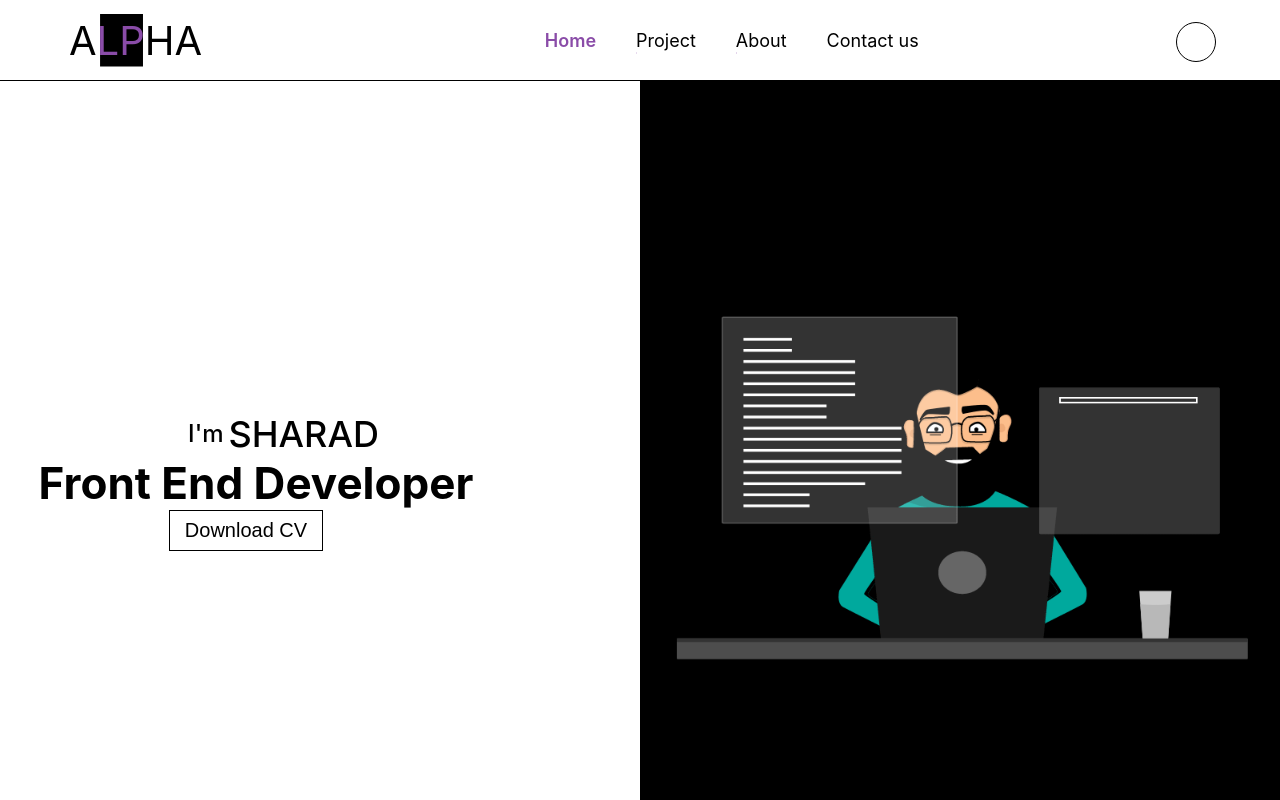
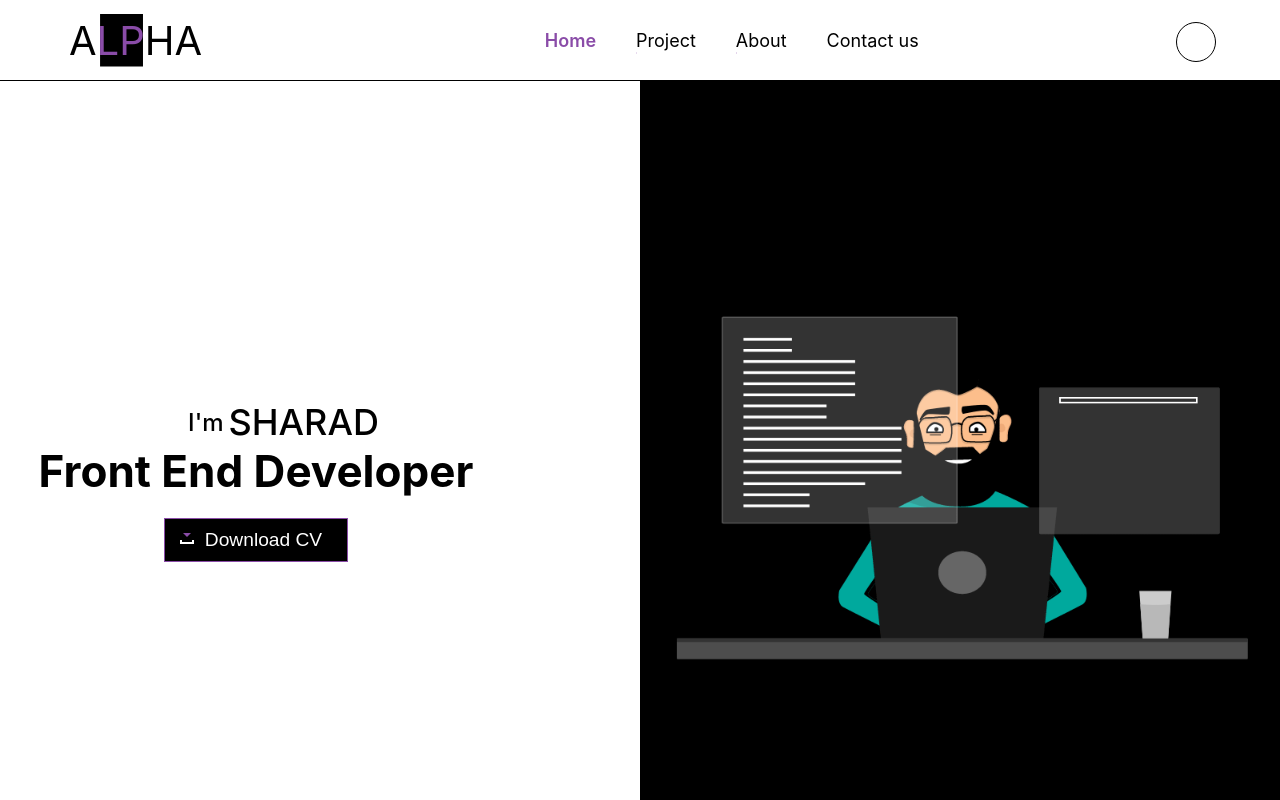
Before and after one commit to codebyalpha/ReactPortfolio, a React (Create React App) app: page / in a window 1280 px wide. Shown: the top 800 px of the page. Built offline with nearby package versions, Linux system fonts and the light colour scheme; some icons are missing.

Commit message:
issue fix and add link to download cv

```diff
--- a/src/pages/Home.css
+++ b/src/pages/Home.css
@@ -166,23 +166,88 @@
   margin-top: 10px;
 }
 
-.DownloadBtn {
-  padding: 8px 15px;
-  font-size: 20px;
-  color: var(--primary);
-  background-color: var(--secondary);
-  border: 1px solid var(--primary);
+.buttonDownload {
+  display: inline-block;
   position: relative;
-  overflow: visible;
+  padding: 10px 25px;
+  background-color: var(--primary);
+  color: var(--secondary);
+  font-family: sans-serif;
+  text-decoration: none;
+  font-size: 1.2em;
+  text-align: center;
+  text-indent: 15px;
+  border: 1px solid var(--intro);
+  margin-top: 1em;
+  transition: 0.4s ease all;
 }
 
-.DownloadBtn::before {
+.buttonDownload:hover {
+  background-color: var(--secondary);
+  color: var(--primary);
+}
+
+.buttonDownload:before,
+.buttonDownload:after {
+  content: " ";
+  display: block;
   position: absolute;
-  bottom: 10px;
-  left: 20px;
-  height: 5px;
-  background-color: red;
-  width: 20px;
+  left: 15px;
+  top: 52%;
+}
+
+.buttonDownload:before {
+  width: 10px;
+  height: 2px;
+  border-style: solid;
+  border-width: 0 2px 2px;
+}
+
+.buttonDownload:after {
+  width: 0;
+  height: 0;
+  margin-left: 3px;
+  margin-top: -7px;
+
+  border-style: solid;
+  border-width: 4px 4px 0 4px;
+  border-color: transparent;
+  border-top-color: inherit;
+
+  animation: downloadArrow 2s linear infinite;
+  animation-play-state: paused;
+}
+
+.buttonDownload:hover:before {
+  border-color: var(--intro);
+}
+
+.buttonDownload:hover:after {
+  border-top-color: var(--intro);
+  animation-play-state: running;
+}
+
+/* keyframes for the download icon anim */
+@keyframes downloadArrow {
+  /* 0% and 0.001% keyframes used as a hackish way of having the button frozen on a nice looking frame by default */
+  0% {
+    margin-top: -7px;
+    opacity: 1;
+  }
+
+  0.001% {
+    margin-top: -15px;
+    opacity: 0;
+  }
+
+  50% {
+    opacity: 1;
+  }
+
+  100% {
+    margin-top: 0;
+    opacity: 0;
+  }
 }
 
 @media screen and (max-width: 667px) {
--- a/src/pages/Home.tsx
+++ b/src/pages/Home.tsx
@@ -21,22 +21,13 @@ function Home(props: any) {
             I'm <span> SHARAD</span>
           </p>
           <p className="profile">Front End Developer</p>
-          <Col style={{ display: "flex", alignItems: "center", gap: "20px" }}>
-            <button
-              className="DownloadBtn"
-              // onClick={() => navigate("/about")}
+          <Col>
+            <a
+              href="https://drive.google.com/u/0/uc?id=1o7pWu_ulZX2GqY6BBgJUSWO0z9vB4W3p&export=download"
+              className="buttonDownload"
             >
-              {" "}
               Download CV
-            </button>
-            <Col>
-              {/* <button
-                className="buttonstyle btn"
-                onClick={() => navigate("/contact")}
-              >
-                Hire Me
-              </button> */}
-            </Col>
+            </a>
           </Col>
         </Col>
         <Col className="homeimage">
--- a/src/projects/Weather/Weather.css
+++ b/src/projects/Weather/Weather.css
@@ -85,23 +85,36 @@
   position: relative;
 }
 
-.weather input {
+.weather .col input {
   display: block;
   font-size: 22px;
   outline: none;
   border-radius: 5px;
-  border-color: transparent;
+  border: 1px solid black;
   padding: 15px 15px;
   width: 40vw;
 }
 
-.weather button {
+.weather .col input::placeholder {
+  opacity: 0.3;
+  color: black;
+}
+
+.wsearch .col button {
   font-size: 22px;
   margin: 10px 0;
   padding: 5px 12px;
   cursor: pointer;
-  border-radius: 10px;
-  border-color: transparent;
+  /* border-radius: 10px; */
+  background-color: #fff;
+  border: 1px solid black;
+  transition: 0.3s ease all;
+}
+
+.wsearch .col button:hover {
+  box-shadow: 0 4px 13px black;
+  transform: translateY(-5px);
+  transition: 0.3s ease all;
 }
 
 .wintro {
--- a/src/projects/Weather/Weather.tsx
+++ b/src/projects/Weather/Weather.tsx
@@ -71,6 +71,7 @@ function Weather() {
   };
 
   const searchWeather = async (val: string) => {
+    if (val != "") {
       setvisible(false);
       let apikey = "a96d8e353b2b1a81a3bb7b1f8ba875de";
       const response = await fetch(
@@ -84,6 +85,9 @@ function Weather() {
       } else {
         alert(jsonData.message);
         setvisible(true);
+      }
+    } else {
+      alert("Plase enter city name");
     }
   };
   return (
```
Lines whose indentation alone changed are shown as unchanged.
